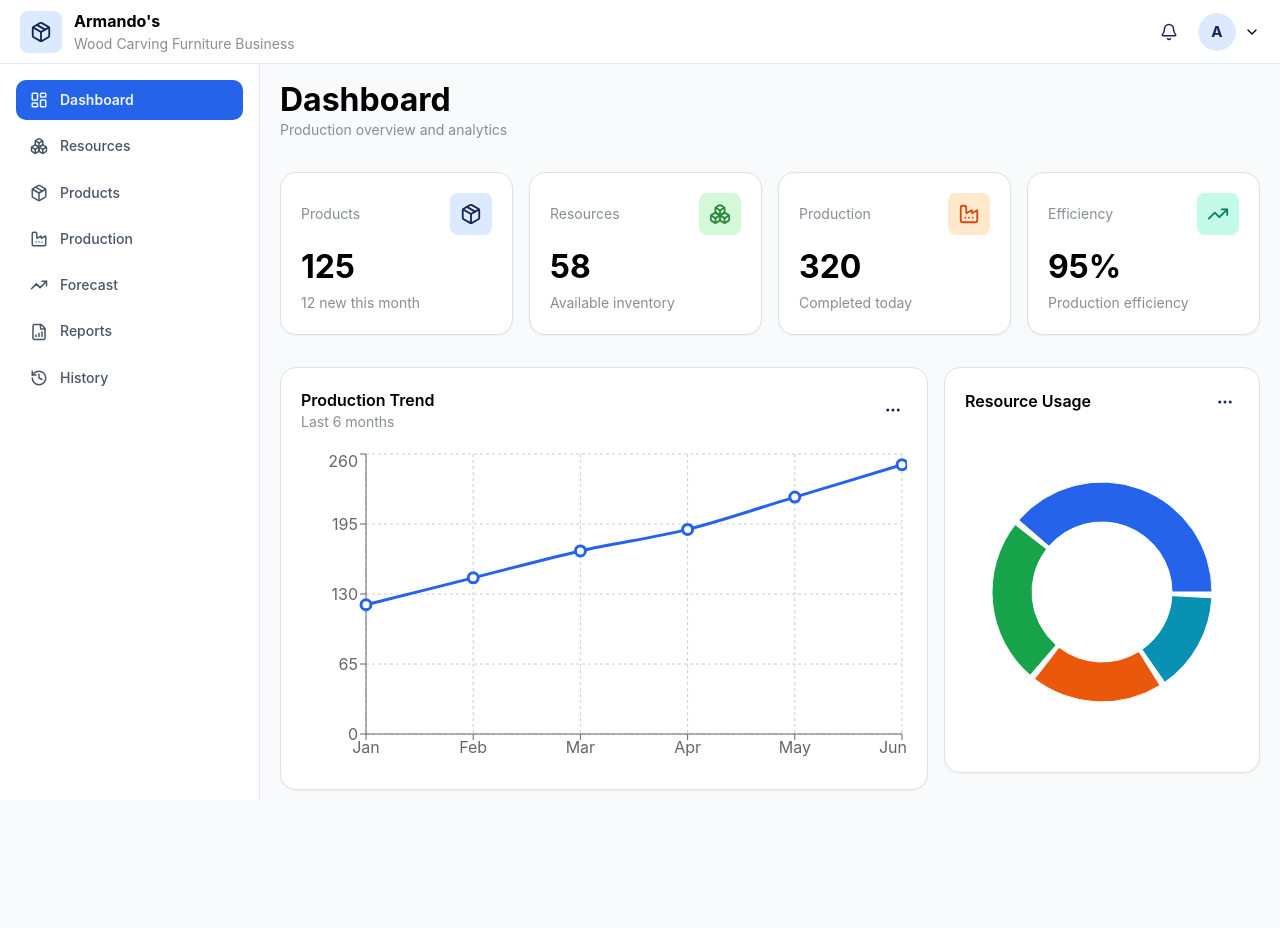
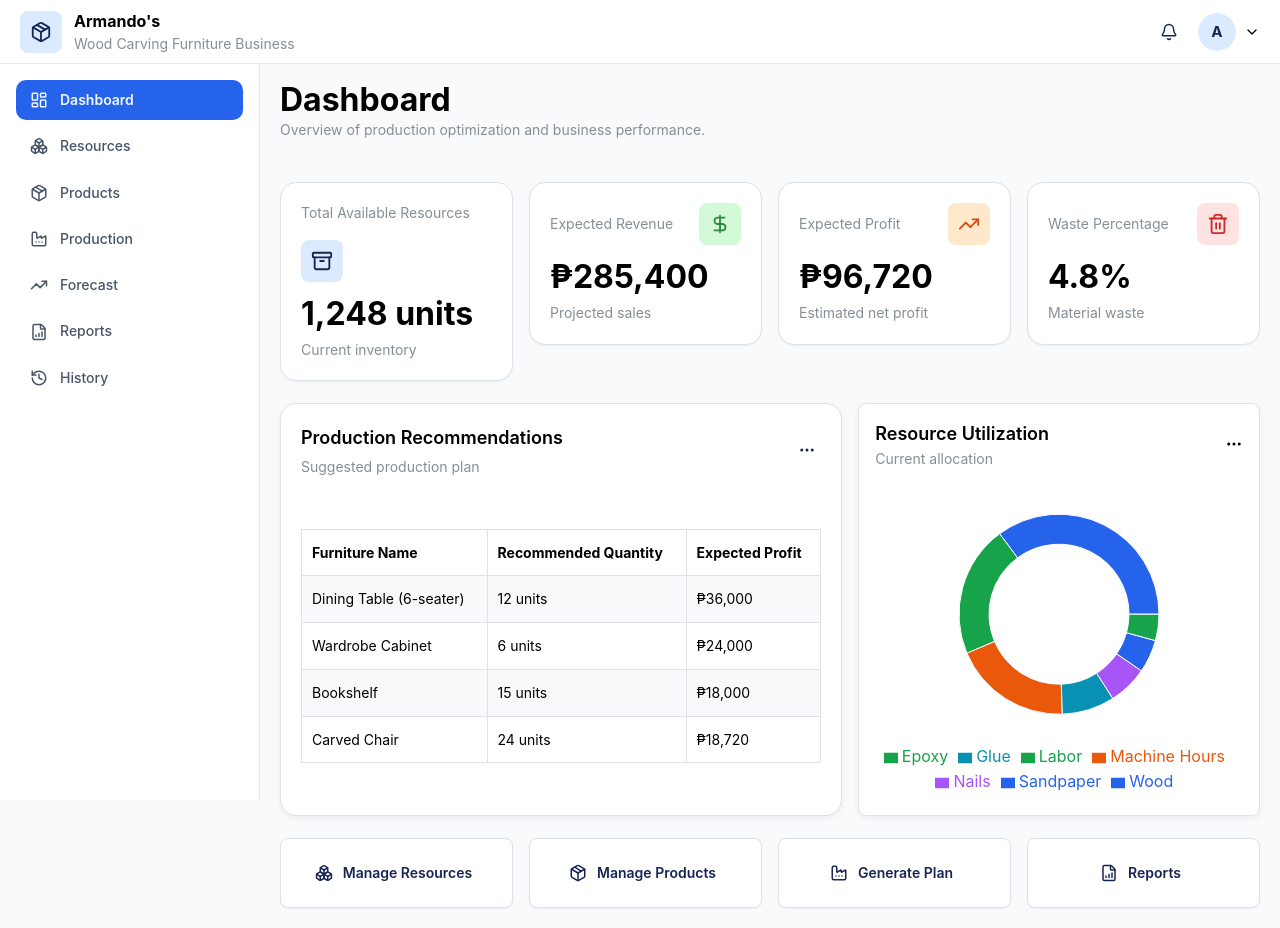
Before and after one commit to arvincaparros/ArmandoFurnitureBusiness, a React (Vite) app in the folder frontend/: page /dashboard in a window 1280 px wide. Before the commit the page ends 810 px from the top, so only its background shows below. Built offline with nearby package versions, Linux system fonts and the light colour scheme.

Commit message:
feat(dashboard): redesign optimization dashboard layout

```diff
--- a/frontend/src/components/cards/ChartCard.tsx
+++ b/frontend/src/components/cards/ChartCard.tsx
@@ -1,8 +1,9 @@
 import {
+  ActionIcon,
   Card,
   Group,
+  Stack,
   Text,
-  ActionIcon,
 } from '@mantine/core'
 
 import { MoreHorizontal } from 'lucide-react'
@@ -23,13 +24,20 @@ const ChartCard = ({
   return (
     <Card
       withBorder
+      shadow="sm"
       radius="lg"
-      shadow="xs"
       p="lg"
+      h="100%"
     >
-      <Group justify="space-between" mb="md">
+      <Group
+        justify="space-between"
+        mb="lg"
+      >
         <div>
-          <Text fw={600}>
+          <Text
+            fw={600}
+            size="lg"
+          >
             {title}
           </Text>
 
@@ -37,6 +45,7 @@ const ChartCard = ({
             <Text
               size="sm"
               c="dimmed"
+              mt={4}
             >
               {subtitle}
             </Text>
@@ -50,7 +59,12 @@ const ChartCard = ({
         )}
       </Group>
 
-      {children}
+      <Stack
+        justify="center"
+        h="100%"
+      >
+        {children}
+      </Stack>
     </Card>
   )
 }
--- a/frontend/src/components/tables/AppTable.tsx
+++ b/frontend/src/components/tables/AppTable.tsx
@@ -0,0 +1,50 @@
+import { Table } from '@mantine/core'
+
+interface Column {
+  accessor: string
+  title: string
+}
+
+interface AppTableProps<T> {
+  columns: Column[]
+  data: T[]
+}
+
+const AppTable = <T extends Record<string, unknown>>({
+  columns,
+  data,
+}: AppTableProps<T>) => {
+  return (
+    <Table
+      striped
+      highlightOnHover
+      withTableBorder
+      withColumnBorders
+      verticalSpacing="sm"
+    >
+      <Table.Thead>
+        <Table.Tr>
+          {columns.map((column) => (
+            <Table.Th key={column.accessor}>
+              {column.title}
+            </Table.Th>
+          ))}
+        </Table.Tr>
+      </Table.Thead>
+
+      <Table.Tbody>
+        {data.map((row, index) => (
+          <Table.Tr key={index}>
+            {columns.map((column) => (
+              <Table.Td key={column.accessor}>
+                {String(row[column.accessor])}
+              </Table.Td>
+            ))}
+          </Table.Tr>
+        ))}
+      </Table.Tbody>
+    </Table>
+  )
+}
+
+export default AppTable
--- a/frontend/src/pages/dashboard/DashboardPage.tsx
+++ b/frontend/src/pages/dashboard/DashboardPage.tsx
@@ -1,20 +1,36 @@
+import { Flex, Box, Stack } from '@mantine/core'
+
 import PageHeader from '../../components/common/PageHeader'
 
-import DashboardCharts from './components/DashboardCharts'
 import DashboardStats from './components/DashboardStats'
+import DashboardRecommendations from './components/DashboardRecommendations'
+import DashboardResourceUtilization from './components/DashboardResourceUtilization'
+import DashboardQuickActions from './components/DashboardQuickActions'
 
 const DashboardPage = () => {
   return (
-    <>
+    <Stack gap="xs">
       <PageHeader
         title="Dashboard"
-        subtitle="Production overview and analytics"
+        subtitle="Overview of production optimization and business performance."
       />
 
       <DashboardStats />
 
-      <DashboardCharts />
-    </>
+      <Flex gap="md" align="stretch">
+        <Box flex={7}>
+            <DashboardRecommendations />
+        </Box>
+
+        <Box flex={5}>
+            <DashboardResourceUtilization />
+        </Box>
+      </Flex>
+
+      <Box mt="sm">
+        <DashboardQuickActions />
+      </Box>
+    </Stack>
   )
 }
 
--- a/frontend/src/pages/dashboard/components/DashboardCharts.tsx
+++ /dev/null
@@ -1,44 +0,0 @@
-import { Grid } from '@mantine/core'
-
-import ChartCard from '../../../components/cards/ChartCard'
-
-import {
-  LineChart,
-  PieChart,
-} from '../../../components/charts'
-
-import {
-  productionTrend,
-  resourceUsage,
-} from '../mock/dashboardData'
-
-const DashboardCharts = () => {
-  return (
-    <Grid>
-      <Grid.Col span={{ base: 12, lg: 8 }}>
-        <ChartCard
-          title="Production Trend"
-          subtitle="Last 6 months"
-        >
-          <LineChart
-            data={productionTrend}
-            xKey="month"
-            yKey="production"
-          />
-        </ChartCard>
-      </Grid.Col>
-
-      <Grid.Col span={{ base: 12, lg: 4 }}>
-        <ChartCard title="Resource Usage">
-          <PieChart
-            data={resourceUsage}
-            nameKey="name"
-            valueKey="value"
-          />
-        </ChartCard>
-      </Grid.Col>
-    </Grid>
-  )
-}
-
-export default DashboardCharts
--- a/frontend/src/pages/dashboard/components/DashboardQuickActions.tsx
+++ b/frontend/src/pages/dashboard/components/DashboardQuickActions.tsx
@@ -0,0 +1,55 @@
+import { Card, Grid, Button } from '@mantine/core'
+import {
+  Boxes,
+  Package,
+  Factory,
+  FileBarChart,
+} from 'lucide-react'
+
+const actions = [
+  {
+    title: 'Manage Resources',
+    icon: Boxes,
+  },
+  {
+    title: 'Manage Products',
+    icon: Package,
+  },
+  {
+    title: 'Generate Plan',
+    icon: Factory,
+  },
+  {
+    title: 'Reports',
+    icon: FileBarChart,
+  },
+]
+
+const DashboardQuickActions = () => {
+  return (
+    <Grid>
+      {actions.map((action) => {
+        const Icon = action.icon
+
+        return (
+          <Grid.Col
+            key={action.title}
+            span={{ base: 12, sm: 6, lg: 3 }}
+          >
+            <Card withBorder shadow="xs" radius="md">
+              <Button
+                variant="subtle"
+                fullWidth
+                leftSection={<Icon size={18} />}
+              >
+                {action.title}
+              </Button>
+            </Card>
+          </Grid.Col>
+        )
+      })}
+    </Grid>
+  )
+}
+
+export default DashboardQuickActions
--- /dev/null
+++ b/frontend/src/pages/dashboard/components/DashboardRecommendations.tsx
@@ -0,0 +1,35 @@
+import ChartCard from '../../../components/cards/ChartCard'
+import AppTable from '../../../components/tables/AppTable'
+
+import { productionRecommendations } from '../mock/dashboardData'
+
+const columns = [
+  {
+    accessor: 'name',
+    title: 'Furniture Name',
+  },
+  {
+    accessor: 'quantity',
+    title: 'Recommended Quantity',
+  },
+  {
+    accessor: 'profit',
+    title: 'Expected Profit',
+  },
+]
+
+const DashboardRecommendations = () => {
+  return (
+    <ChartCard
+      title="Production Recommendations"
+      subtitle="Suggested production plan"
+    >
+      <AppTable
+        columns={columns}
+        data={productionRecommendations}
+      />
+    </ChartCard>
+  )
+}
+
+export default DashboardRecommendations
--- /dev/null
+++ b/frontend/src/pages/dashboard/components/DashboardResourceUtilization.tsx
@@ -0,0 +1,94 @@
+import {
+  Card,
+  Group,
+  Menu,
+  Text,
+} from '@mantine/core'
+
+import { MoreHorizontal } from 'lucide-react'
+
+import {
+  PieChart,
+  Pie,
+  Cell,
+  ResponsiveContainer,
+  Tooltip,
+  Legend,
+} from 'recharts'
+
+import { resourceUtilization } from '../mock/dashboardData'
+
+const COLORS = [
+  '#2563EB',
+  '#16A34A',
+  '#EA580C',
+  '#0891B2',
+  '#A855F7',
+]
+
+const DashboardResourceUtilization = () => {
+  return (
+    <Card
+      shadow="sm"
+      radius="md"
+      withBorder
+      h="100%"
+    >
+      <Group justify="space-between" mb="xs">
+        <div>
+          <Text fw={600} size="lg">
+            Resource Utilization
+          </Text>
+
+          <Text
+            size="sm"
+            c="dimmed"
+          >
+            Current allocation
+          </Text>
+        </div>
+
+        <Menu>
+          <Menu.Target>
+            <MoreHorizontal
+              size={18}
+              style={{ cursor: 'pointer' }}
+            />
+          </Menu.Target>
+
+          <Menu.Dropdown>
+            <Menu.Item>Refresh</Menu.Item>
+          </Menu.Dropdown>
+        </Menu>
+      </Group>
+
+      <ResponsiveContainer
+        width="100%"
+        height={320}
+      >
+        <PieChart>
+          <Pie
+            data={resourceUtilization}
+            dataKey="value"
+            nameKey="name"
+            innerRadius={70}
+            outerRadius={100}
+          >
+            {resourceUtilization.map((_, index) => (
+              <Cell
+                key={index}
+                fill={COLORS[index % COLORS.length]}
+              />
+            ))}
+          </Pie>
+
+          <Tooltip />
+
+          <Legend />
+        </PieChart>
+      </ResponsiveContainer>
+    </Card>
+  )
+}
+
+export default DashboardResourceUtilization
--- a/frontend/src/pages/dashboard/components/DashboardStats.tsx
+++ b/frontend/src/pages/dashboard/components/DashboardStats.tsx
@@ -6,7 +6,7 @@ import { dashboardStats } from '../mock/dashboardData'
 
 const DashboardStats = () => {
   return (
-    <Grid mb="xl">
+    <Grid mb="sm">
       {dashboardStats.map((stat) => (
         <Grid.Col
           key={stat.id}
--- a/frontend/src/pages/dashboard/mock/dashboardData.ts
+++ b/frontend/src/pages/dashboard/mock/dashboardData.ts
@@ -1,66 +1,106 @@
 import {
-  Boxes,
-  Factory,
-  Package,
+  Archive,
+  DollarSign,
+  Trash2,
   TrendingUp,
 } from 'lucide-react'
 
 import type {
   DashboardStat,
-  ProductionTrend,
-  ResourceUsage,
   RecentActivity,
 } from '../types'
 
 export const dashboardStats: DashboardStat[] = [
   {
-    id: 'products',
-    title: 'Products',
-    value: 125,
-    description: '12 new this month',
-    icon: Package,
+    id: 'total-resources',
+    title: 'Total Available Resources',
+    value: '1,248 units',
+    description: 'Current inventory',
+    icon: Archive,
     color: 'blue',
   },
   {
-    id: 'resources',
-    title: 'Resources',
-    value: 58,
-    description: 'Available inventory',
-    icon: Boxes,
+    id: 'expected-revenue',
+    title: 'Expected Revenue',
+    value: '₱285,400',
+    description: 'Projected sales',
+    icon: DollarSign,
     color: 'green',
   },
   {
-    id: 'production',
-    title: 'Production',
-    value: 320,
-    description: 'Completed today',
-    icon: Factory,
+    id: 'expected-profit',
+    title: 'Expected Profit',
+    value: '₱96,720',
+    description: 'Estimated net profit',
+    icon: TrendingUp,
     color: 'orange',
   },
   {
-    id: 'efficiency',
-    title: 'Efficiency',
-    value: '95%',
-    description: 'Production efficiency',
-    icon: TrendingUp,
-    color: 'teal',
+    id: 'waste-percentage',
+    title: 'Waste Percentage',
+    value: '4.8%',
+    description: 'Material waste',
+    icon: Trash2,
+    color: 'red',
   },
 ]
 
-export const productionTrend: ProductionTrend[] = [
-  { month: 'Jan', production: 120 },
-  { month: 'Feb', production: 145 },
-  { month: 'Mar', production: 170 },
-  { month: 'Apr', production: 190 },
-  { month: 'May', production: 220 },
-  { month: 'Jun', production: 250 },
+export const productionRecommendations = [
+  {
+    id: 1,
+    name: 'Dining Table (6-seater)',
+    quantity: '12 units',
+    profit: '₱36,000',
+  },
+  {
+    id: 2,
+    name: 'Wardrobe Cabinet',
+    quantity: '6 units',
+    profit: '₱24,000',
+  },
+  {
+    id: 3,
+    name: 'Bookshelf',
+    quantity: '15 units',
+    profit: '₱18,000',
+  },
+  {
+    id: 4,
+    name: 'Carved Chair',
+    quantity: '24 units',
+    profit: '₱18,720',
+  },
 ]
 
-export const resourceUsage: ResourceUsage[] = [
-  { name: 'Wood', value: 40 },
-  { name: 'Steel', value: 25 },
-  { name: 'Fabric', value: 20 },
-  { name: 'Foam', value: 15 },
+export const resourceUtilization = [
+  {
+    name: 'Wood',
+    value: 33,
+  },
+  {
+    name: 'Labor',
+    value: 20,
+  },
+  {
+    name: 'Machine Hours',
+    value: 18,
+  },
+  {
+    name: 'Glue',
+    value: 8,
+  },
+  {
+    name: 'Nails',
+    value: 6,
+  },
+  {
+    name: 'Sandpaper',
+    value: 5,
+  },
+  {
+    name: 'Epoxy',
+    value: 4,
+  },
 ]
 
 export const recentActivities: RecentActivity[] = [
```
Also changed, not shown: frontend/src/pages/dashboard/components/DashboardRecentActivity.tsx (deleted), frontend/src/pages/resources/components/ResourceToolbar.tsx (added), frontend/src/pages/resources/types.ts (added).
